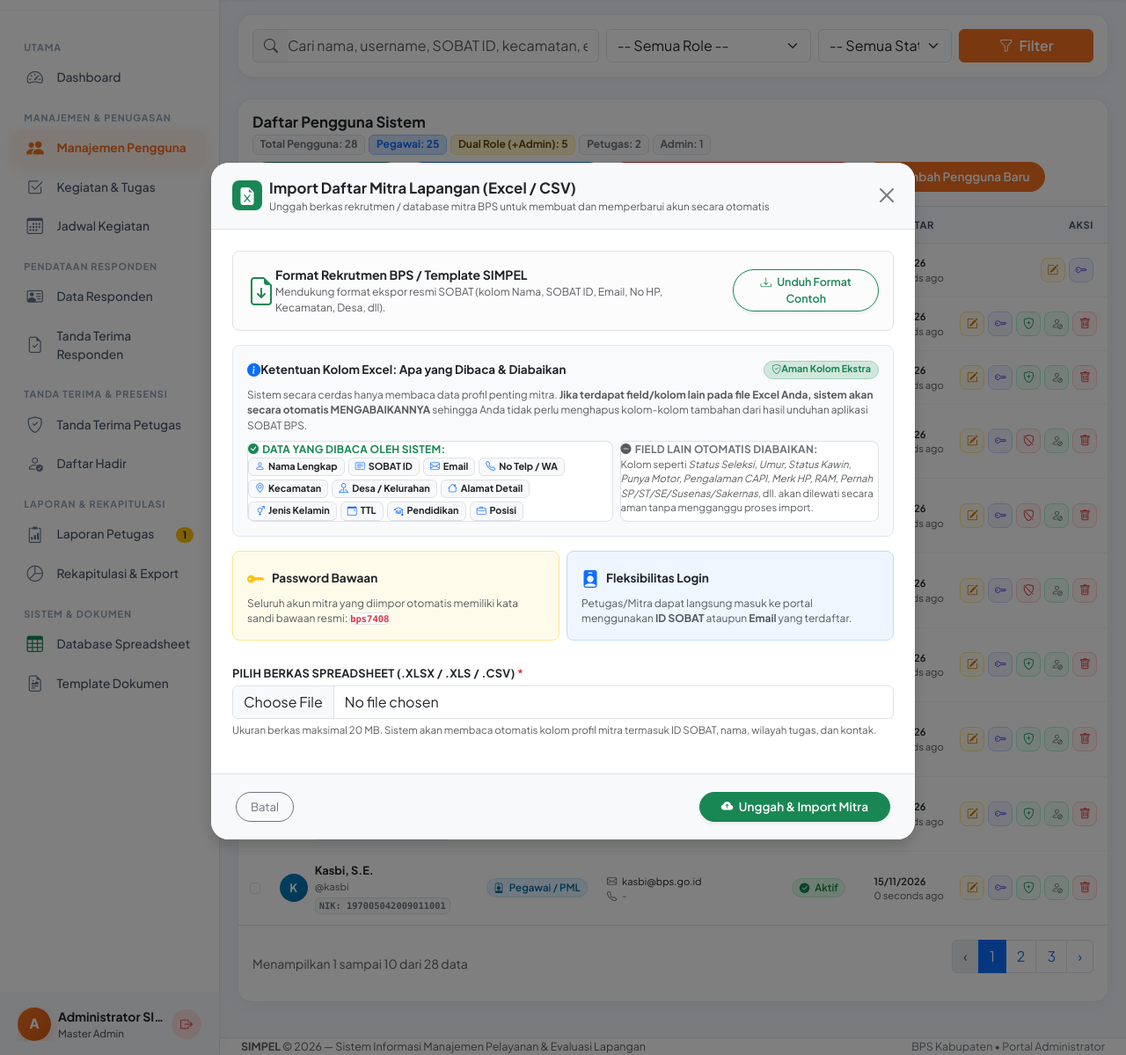
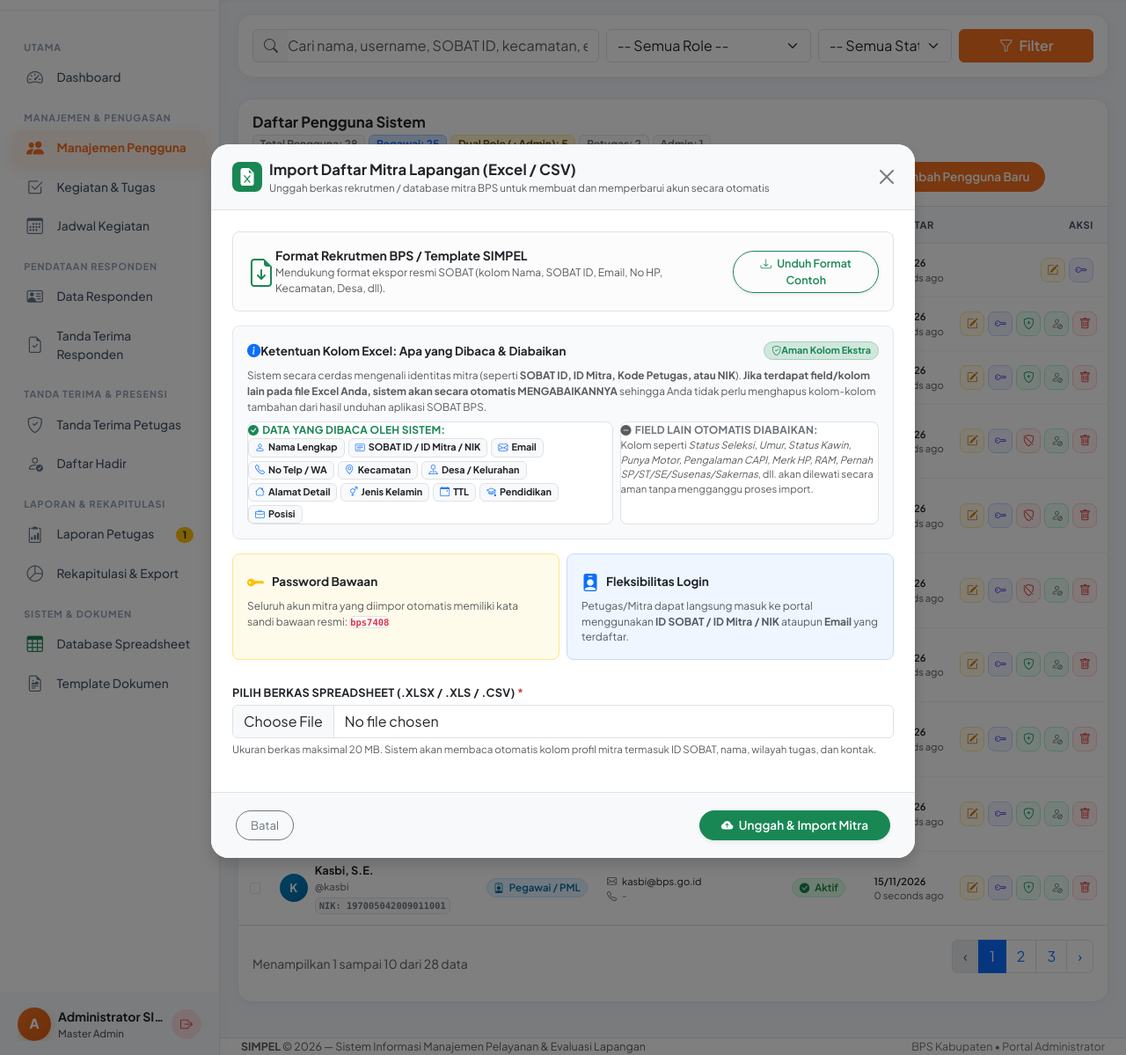
Before and after one commit to mhabil23/Sistem-Informasi-Manajemen-Petugas-Lapangan-SIMPLE-, a Laravel app: page /admin/users in a window 1280 px wide, after a click on "Import Excel Mitra". Shown: the part 60-1259 px from the top of the page at 88% size. Run offline with Laravel 12, Linux system fonts and the light colour scheme; the visitor is signed in with stand-in values (Sample User, id 1); data comes from the database, SQL or seed files in the repository.

Commit message:
feat: perluas pencocokan SOBAT ID atau semacamnya (ID Mitra, Kode Petugas, NIK) dan update panduan modal

```diff
--- a/app/Services/SimpleExcelParser.php
+++ b/app/Services/SimpleExcelParser.php
@@ -477,7 +477,14 @@ class SimpleExcelParser
                     continue;
                 }
 
-                if ($clean === 'sobatid' || $clean === 'idsobat' || str_contains($clean, 'sobat')) {
+                // Pencocokan ID SOBAT atau semacamnya (ID Mitra, Kode Petugas, No Peserta, ID User, NIK/KTP)
+                if (
+                    $clean === 'sobatid' || $clean === 'idsobat' || str_contains($clean, 'sobat') ||
+                    $clean === 'idmitra' || $clean === 'mitraid' || str_contains($clean, 'kodemitra') || str_contains($clean, 'nomitra') ||
+                    $clean === 'idpetugas' || $clean === 'petugasid' || str_contains($clean, 'kodepetugas') || str_contains($clean, 'nopetugas') ||
+                    $clean === 'idpeserta' || $clean === 'kodepeserta' || $clean === 'userid' || $clean === 'idpengguna' ||
+                    $clean === 'kodesobat' || $clean === 'nosobat' || $clean === 'id' || $clean === 'kode'
+                ) {
                     $tempMap['sobat_id'] = $col;
                 } elseif (str_contains($clean, 'namalengkap') || $clean === 'nama' || str_contains($clean, 'namamitra') || str_contains($clean, 'namapetugas')) {
                     $tempMap['name'] = $col;
@@ -627,6 +634,9 @@ class SimpleExcelParser
             $nik = null;
             if (isset($matchedMap['nik']) && isset($row[$matchedMap['nik']])) {
                 $nik = trim((string) $row[$matchedMap['nik']]);
+                if (empty($sobatId) && !empty($nik)) {
+                    $sobatId = preg_replace('/[^\w]/', '', $nik);
+                }
             }
 
             $records[] = [
--- a/resources/views/admin/users/index.blade.php
+++ b/resources/views/admin/users/index.blade.php
@@ -614,7 +614,7 @@
                         </div>
 
                         <p class="text-muted mb-2" style="font-size: 0.74rem; line-height: 1.5;">
-                            Sistem secara cerdas hanya membaca data profil penting mitra. <strong>Jika terdapat field/kolom lain pada file Excel Anda, sistem akan secara otomatis MENGABAIKANNYA</strong> sehingga Anda tidak perlu menghapus kolom-kolom tambahan dari hasil unduhan aplikasi SOBAT BPS.
+                            Sistem secara cerdas mengenali identitas mitra (seperti <strong>SOBAT ID, ID Mitra, Kode Petugas, atau NIK</strong>). <strong>Jika terdapat field/kolom lain pada file Excel Anda, sistem akan secara otomatis MENGABAIKANNYA</strong> sehingga Anda tidak perlu menghapus kolom-kolom tambahan dari hasil unduhan aplikasi SOBAT BPS.
                         </p>
 
                         <div class="row g-2">
@@ -626,7 +626,7 @@
                                     </div>
                                     <div class="d-flex flex-wrap gap-1">
                                         <span class="badge bg-light text-dark border py-1 px-1.5" style="font-size: 0.68rem;"><i class="bi bi-person me-1 text-primary"></i>Nama Lengkap</span>
-                                        <span class="badge bg-light text-dark border py-1 px-1.5" style="font-size: 0.68rem;"><i class="bi bi-card-text me-1 text-primary"></i>SOBAT ID</span>
+                                        <span class="badge bg-light text-dark border py-1 px-1.5" style="font-size: 0.68rem;"><i class="bi bi-card-text me-1 text-primary"></i>SOBAT ID / ID Mitra / NIK</span>
                                         <span class="badge bg-light text-dark border py-1 px-1.5" style="font-size: 0.68rem;"><i class="bi bi-envelope me-1 text-primary"></i>Email</span>
                                         <span class="badge bg-light text-dark border py-1 px-1.5" style="font-size: 0.68rem;"><i class="bi bi-telephone me-1 text-primary"></i>No Telp / WA</span>
                                         <span class="badge bg-light text-dark border py-1 px-1.5" style="font-size: 0.68rem;"><i class="bi bi-geo-alt me-1 text-primary"></i>Kecamatan</span>
@@ -675,7 +675,7 @@
                                     <span class="fw-bold text-dark" style="font-size: 0.85rem;">Fleksibilitas Login</span>
                                 </div>
                                 <div class="small text-muted" style="font-size: 0.75rem; line-height: 1.45;">
-                                    Petugas/Mitra dapat langsung masuk ke portal menggunakan <strong>ID SOBAT</strong> ataupun <strong>Email</strong> yang terdaftar.
+                                    Petugas/Mitra dapat langsung masuk ke portal menggunakan <strong>ID SOBAT / ID Mitra / NIK</strong> ataupun <strong>Email</strong> yang terdaftar.
                                 </div>
                             </div>
                         </div>
```
